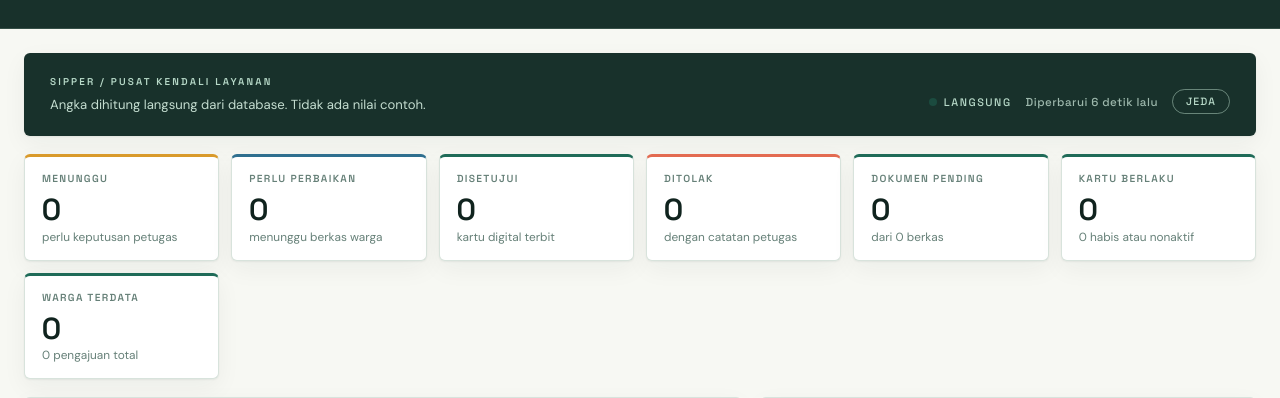
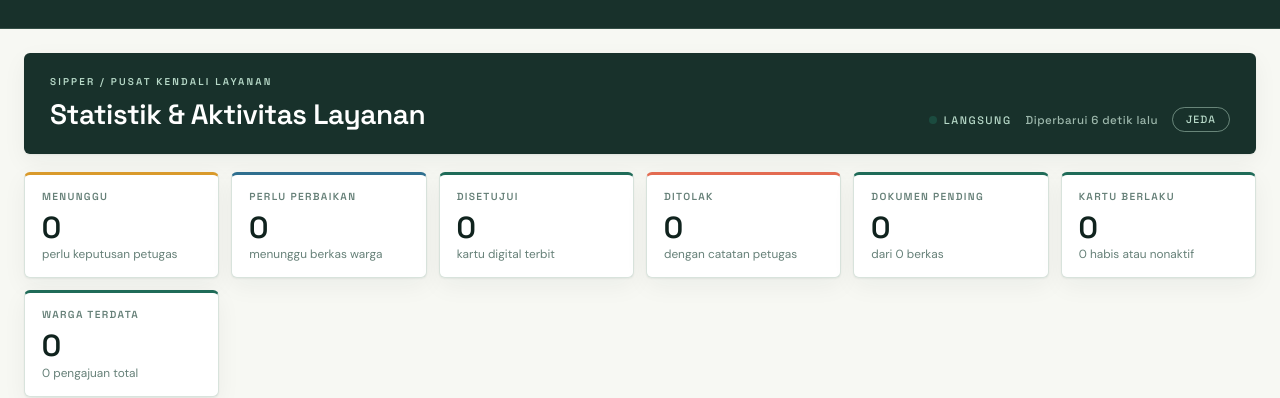
Before and after one commit to Yafet-wenda/SIPPER, a Django app: template templates/admin/sipper_index_v3.html in a window 1280 px wide. Shown: the top 398 px of the page. Run offline with Django 5.2, Linux system fonts and the light colour scheme; the template is opened without the code that fills it, so the values that code supplies are empty; the visitor is signed in with stand-in values (Sample User, id 1); data comes from the database, SQL or seed files in the repository.

Commit message:
fix: judul dashboard admin diganti, baris penjelasan dibuang
Kepala halaman dashboard hanya menyisakan kicker "SIPPER / Pusat kendali
layanan" dan judul "Statistik & Aktivitas Layanan". Baris "Angka dihitung
langsung dari database" dihapus atas permintaan user karena terasa mengganggu,
begitu pula aturan CSS .sipper-head p yang jadi tidak terpakai dan margin bawah
h1 yang dulu mengganjal ruang kosong di tempat baris itu berada.

h1 tidak lagi mengikuti {{ title }}, jadi index_title hanya dipakai sebagai
judul tab browser.

```diff
--- a/static/css/admin.css
+++ b/static/css/admin.css
@@ -666,17 +666,11 @@ html[data-theme="dark"] .sipper-head {
 }
 
 .sipper-head h1 {
-  margin: 8px 0 4px;
+  margin: 8px 0 0;
   font-family: var(--sip-display);
   font-size: 1.75rem;
   font-weight: 600;
   color: #fff;
-}
-
-.sipper-head p {
-  margin: 0;
-  color: #c4ddd0;
-  font-size: .82rem;
 }
 
 .sipper-live {
--- a/templates/admin/sipper_index_v3.html
+++ b/templates/admin/sipper_index_v3.html
@@ -14,8 +14,7 @@
     <header class="sipper-head">
       <div>
         <span class="sipper-kicker">SIPPER / Pusat kendali layanan</span>
-        <h1>{{ title }}</h1>
-        <p>Angka dihitung langsung dari database. Tidak ada nilai contoh.</p>
+        <h1>Statistik &amp; Aktivitas Layanan</h1>
       </div>
       <div class="sipper-live">
         <span class="sipper-live__state" id="sip-live-state" aria-live="polite">
```
